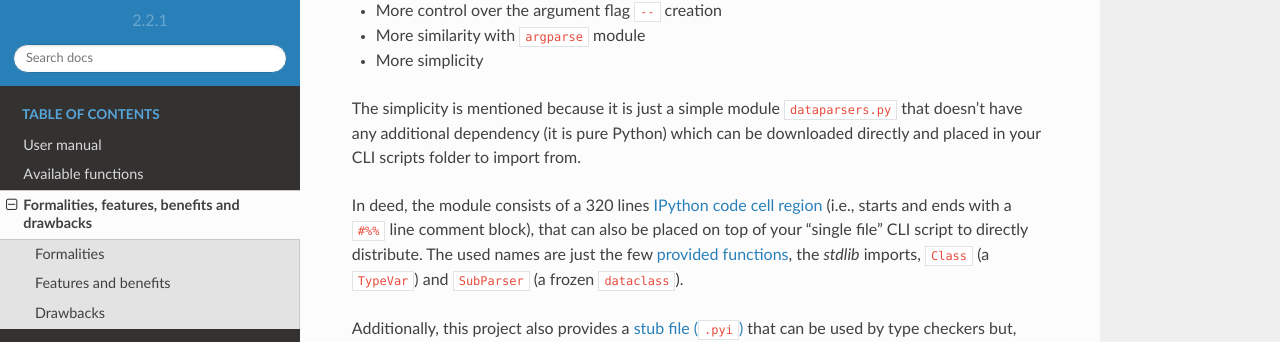
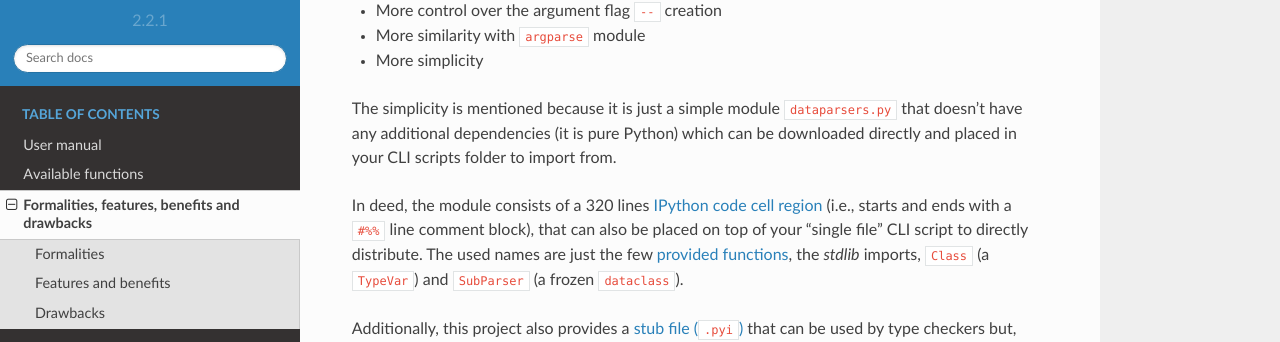
Before and after one commit to diogo-rossi/dataparsers, a Sphinx documentation site: the page built from docs/source/3_features.md, in a window 1280 px wide and 900 px high, scrolled down 504 px. Shown: the part 159-501 px from the top of the window. Built offline with Sphinx 7.4.7 and the Read the Docs theme 2.0.0, drawn with Linux system fonts in a browser that asks for light colours; the version number is read from the project's files by our own code.

Commit message:
✏️ typo: correct typo

```diff
--- a/docs/source/3_features.md
+++ b/docs/source/3_features.md
@@ -35,7 +35,7 @@ Use this project if you want particular added features, such as:
 
 The simplicity is mentioned because it is just a simple module
 [`dataparsers.py`](https://github.com/Diogo-Rossi/dataparsers/blob/main/src/dataparsers/dataparsers.py)
-that doesn't have any additional dependency (it is pure Python) which can be
+that doesn't have any additional dependencies (it is pure Python) which can be
 downloaded directly and placed in your CLI scripts folder to import from.
 
 In deed, the module consists of a 320 lines
```
Also changed, not shown: README.md (+1 -1 lines).
